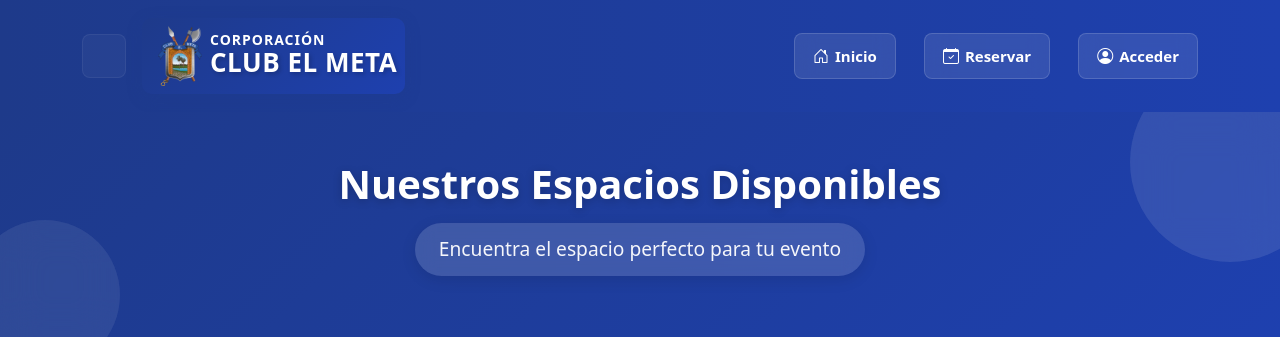
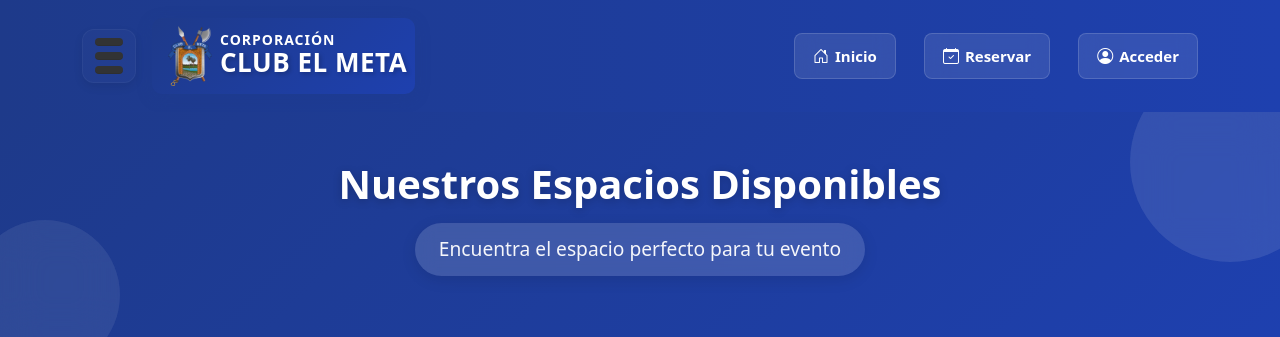
Before and after one commit to 444Pipe/clubmetaREPO, a Django app: page /espacios/ in a window 1280 px wide. Shown: the top 337 px of the page. Run offline with Django 5.2, Linux system fonts and the light colour scheme; data comes from the database, SQL or seed files in the repository; parts of the project's set-up code (start-up, migrations or seed data) failed here and were passed over.

Commit message:
Style hamburger: thicker rounded bars like provided icon

```diff
--- a/templates/base.html
+++ b/templates/base.html
@@ -245,26 +245,28 @@
     }
     /* Hamburger button styles */
     .hamburger-btn {
-      width: 44px;
-      height: 44px;
+      width: 54px;
+      height: 54px;
       display: inline-flex;
       flex-direction: column;
       align-items: center;
       justify-content: center;
-      gap: 4px;
-      border-radius: 8px;
-      background: rgba(255,255,255,0.04);
-      border: 1px solid rgba(255,255,255,0.06);
-      padding: 6px;
+      gap: 6px;
+      border-radius: 12px;
+      background: rgba(255,255,255,0.02);
+      border: 1px solid rgba(255,255,255,0.04);
+      padding: 8px;
+      box-shadow: 0 4px 10px rgba(0,0,0,0.08);
     }
     .hamb-line {
       display: block;
-      width: 18px;
-      height: 2px;
-      background: white;
-      margin: 3px 0;
-      border-radius: 2px;
-      opacity: 0.95;
+      width: 28px;
+      height: 8px;
+      background: #333333; /* dark bar color like image */
+      margin: 0;
+      border-radius: 8px;
+      opacity: 0.98;
+      box-shadow: inset 0 -1px 0 rgba(0,0,0,0.08);
     }
     @media (max-width: 768px) {
       .hamburger-btn { width: 40px; height: 40px; }
```
